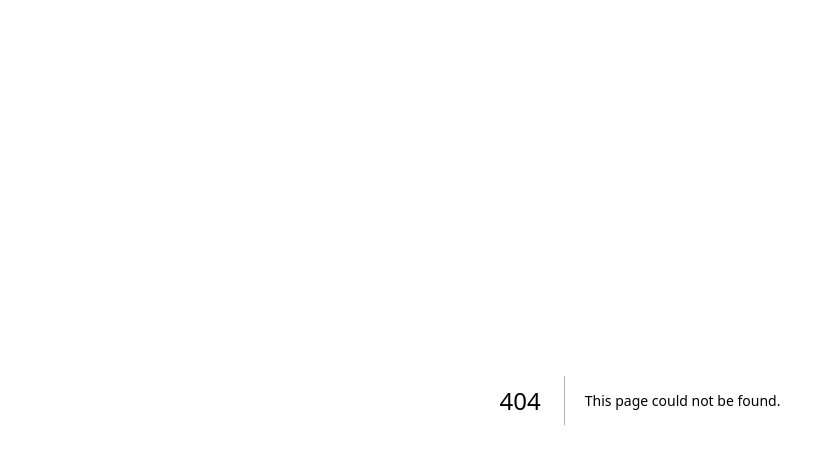
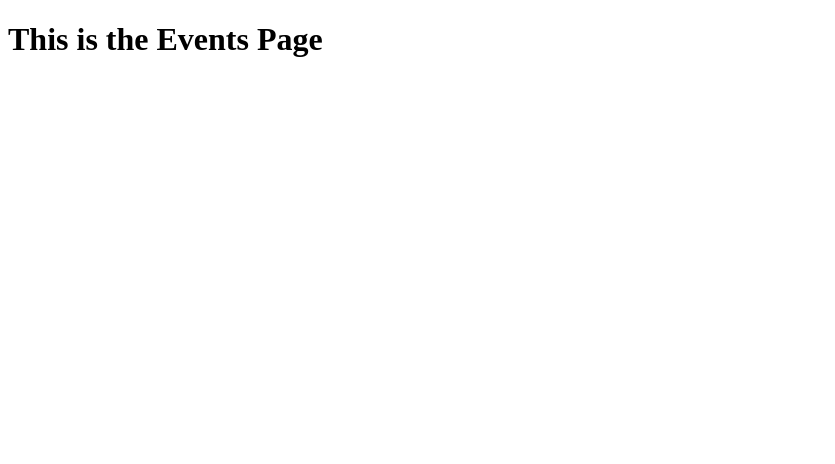
Before and after one commit to hack4impact-utk/rooted-east, a Next.js app: page /events in a window 1280 px wide. Before the commit this address had no page. Shown: the top 464 px of the page, without its empty margins (0-835 px from the left). Built offline with nearby package versions, Linux system fonts and the light colour scheme.

Commit message:
Added 'events' dir and the associated page.tsx

```diff
--- /dev/null
+++ b/src/app/events/page.tsx
@@ -0,0 +1,7 @@
+export default function Events() {
+  return (
+    <div>
+      <h1>This is the Events Page</h1>
+    </div>
+  );
+}
```
